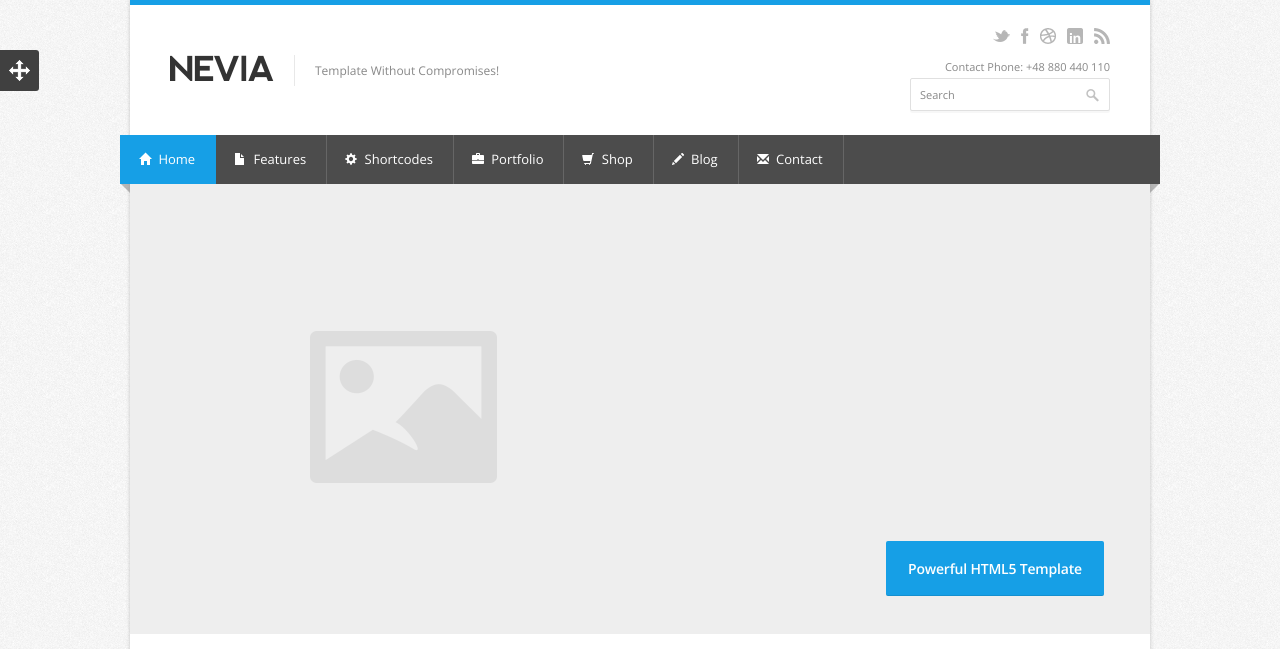
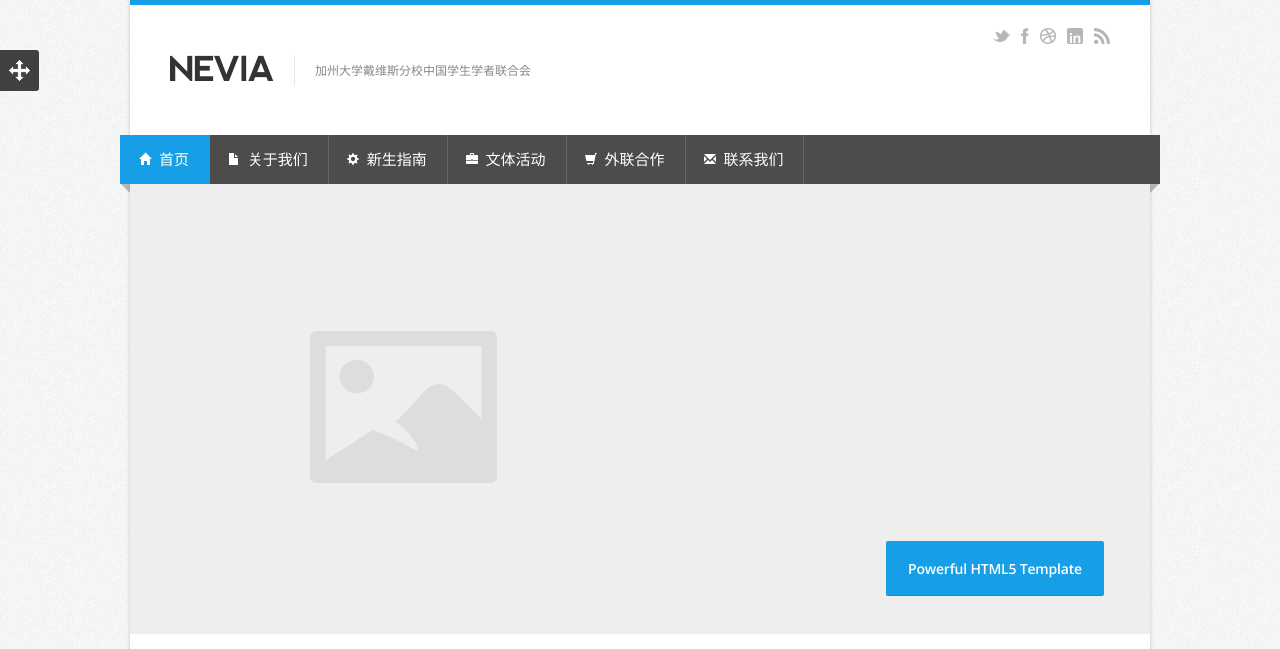
Before and after one commit to Gnavvy/cssa-portal, a PHP site: page / in a window 1280 px wide. Shown: the top 649 px of the page. Run offline with PHP 8.4, Linux system fonts and the light colour scheme; some libraries are stand-ins or nearby versions.

Commit message:
main navi menu for index.html done

```diff
--- a/css/base.css
+++ b/css/base.css
@@ -67,7 +67,7 @@
 	body, h1, h2, h3, h4, h5, h6,
 	.button, input[type="button"], input[type="submit"],
 	input[type="text"], input[type="password"], input[type="email"], textarea, select {
-		font-family: "Open Sans", "HelveticaNeue", "Helvetica Neue", Helvetica, Arial, sans-serif;
+		font-family: "Open Sans", "HelveticaNeue", "Helvetica Neue", "hiragino sans gb", "Microsoft YaHei", Helvetica, Arial, sans-serif;
 	}
 
 
@@ -124,9 +124,9 @@
 
 	.image-right,
 	.image-left {
-		 padding: 5px;
-		 border: 1px solid #e0e0e0;
-		 max-width: 100%;
+		padding: 5px;
+		border: 1px solid #e0e0e0;
+		max-width: 100%;
 		-webkit-box-shadow:  0px 2px 0px 0px rgba(0, 0, 0, 0.03);
 		box-shadow:  0px 2px 0px 0px rgba(0, 0, 0, 0.03);
 	}
--- a/css/style.css
+++ b/css/style.css
@@ -249,7 +249,7 @@
 .menu > li > a {
 	color:#fff;
 	font-weight: 400;
-	font-size: 13px;
+	font-size: 15px;
 	line-height:18px;
 	padding: 15px 20px 16px 20px;
 }
--- a/index.html
+++ b/index.html
@@ -56,8 +56,8 @@
 		<!-- Logo -->
 		<div class="ten columns">
 			<div id="logo">
-				<h1><a href="#"><img src="images/logo.png" alt="Nevia Premium Template" /></a></h1>
-				<div id="tagline">Template Without Compromises!</div>
+				<h1><a href="#"><img src="images/logo.png" alt="UCDavis CSSA" /></a></h1>
+				<div id="tagline">加州大学戴维斯分校中国学生学者联合会</div>
 				<div class="clearfix"></div>
 			</div>
 		</div>
@@ -77,17 +77,17 @@
 			<div class="clearfix"></div>
 
 			<!-- Contact Details -->
-			<div class="contact-details">Contact Phone: +48 880 440 110</div>
+			<!--<div class="contact-details">Contact Phone: +48 880 440 110</div>-->
 
 			<div class="clearfix"></div>
 
 			<!-- Search -->
-			<nav class="top-search">
-				<form action="404-page.html" method="get">
-					<button class="search-btn"></button>
-					<input class="search-field" type="text" onblur="if(this.value=='')this.value='Search';" onfocus="if(this.value=='Search')this.value='';" value="Search" />
-				</form>
-			</nav>
+			<!--<nav class="top-search">-->
+				<!--<form action="404-page.html" method="get">-->
+					<!--<button class="search-btn"></button>-->
+					<!--<input class="search-field" type="text" onblur="if(this.value=='')this.value='Search';" onfocus="if(this.value=='Search')this.value='';" value="Search" />-->
+				<!--</form>-->
+			<!--</nav>-->
 
 		</div>
 	</header>
@@ -108,82 +108,17 @@
 
 <ul class="menu" id="responsive">
 
-	<li><a href="index.html" id="current"><i class="halflings white home"></i> Home</a></li>
-
-	<li><a href="#"><i class="halflings white file"></i> Features</a>
-		<!-- Mega Menu / Start -->
-		<ul class="cols3">
-			<li class="col3">
-				<h4>Two Lists and a Paragraph</h4>
-			</li>
-			<li class="col1">
-				<h5>Page Layouts</h5>
-				<ol>
-					<li><a href="about.html">About</a></li>
-					<li><a href="flexslider.html">FlexSlider</a></li>
-					<li><a href="pricing-tables.html">Pricing Tables</a></li>
-					<li><a href="elements.html">Elements</a></li>
-				</ol>
-			</li>
-			<li class="col1">
-				<h5>Other Pages</h5>
-				<ol>
-					<li><a href="faq.html">FAQ's</a></li>
-					<li><a href="404-page.html">404 Page</a></li>
-					<li><a href="left-sidebar.html">Left Sidebar</a></li>
-					<li><a href="right-sidebar.html">Right Sidebar</a></li>
-				</ol>
-			</li>
-			<li class="col1">
-				<h5>Paragraph</h5>
-				<p>This <a href="#">Mega Menu</a> can handle everything. Lists, paragraphs, forms...</p>
-			</li>
+	<li><a href="index.html" id="current"><i class="halflings white home"></i> 首页 </a></li>
+	<li><a href="about.html"><i class="halflings white file"></i> 关于我们 </a></li>
+	<li><a href="#"><i class="halflings white cog"></i> 新生指南 </a></li>
+	<li><a href="portfolio-3.html"><i class="halflings white briefcase"></i> 文体活动 </a></li>
+	<li><a href="#"><i class="halflings white shopping-cart"></i> 外联合作 </a>
+		<ul>
+			<li><a href="#">兄弟院校</a></li>
+			<li><a href="#">赞助商</a></li>
 		</ul>
-		<!-- Mega Menu / End -->
 	</li>
-
-	<li><a href="#"><i class="halflings white cog"></i> Shortcodes</a>
-		<!-- Second Level / Start -->
-		<ul>
-			<li><a href="elements.html">Elements</a></li>
-			<li><a href="icons.html">Icons</a></li>
-			<li><a href="pricing-tables.html">Pricing Tables</a></li>
-			<li><a href="typography.html">Typography</a></li>
-		</ul>
-		<!-- Second Level / End -->
-	</li>
-
-	<li><a href="#"><i class="halflings white briefcase"></i> Portfolio</a>
-		<!-- Second Level / Start -->
-		<ul>
-			<li><a href="portfolio-2.html">2 Columns</a></li>
-			<li><a href="portfolio-3.html">3 Columns</a></li>
-			<li><a href="portfolio-4.html">4 Columns</a></li>
-			<li><a href="single-project.html">Single Project</a></li>
-		</ul>
-		<!-- Second Level / End -->
-	</li>
-
-	<li><a href="#"><i class="halflings white shopping-cart"></i> Shop</a>
-		<!-- Second Level / Start -->
-		<ul>
-			<li><a href="shop.html">Shop</a></li>
-			<li><a href="product-page.html">Product Page</a></li>
-		</ul>
-		<!-- Second Level / End -->
-	</li>
-
-	<li><a href="#"><i class="halflings white pencil"></i> Blog</a>
-		<!-- Second Level / Start -->
-		<ul>
-			<li><a href="blog-large-image.html">Large Image</a></li>
-			<li><a href="blog-medium-image.html">Medium Image</a></li>
-			<li><a href="blog-post.html">Single Post</a></li>
-		</ul>
-		<!-- Second Level / End -->
-	</li>
-
-	<li><a href="contact.html"><i class="halflings white envelope"></i> Contact</a></li>
+	<li><a href="contact.html"><i class="halflings white envelope"></i> 联系我们 </a></li>
 
 </ul>
 </nav>
```
Also changed, not shown: images/logo8.png (added), 1 other file.
